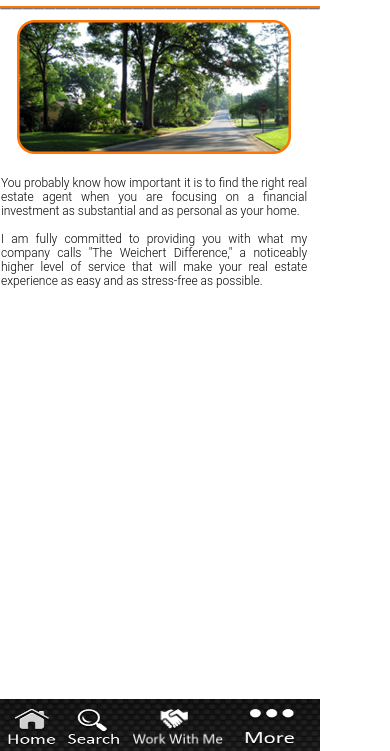
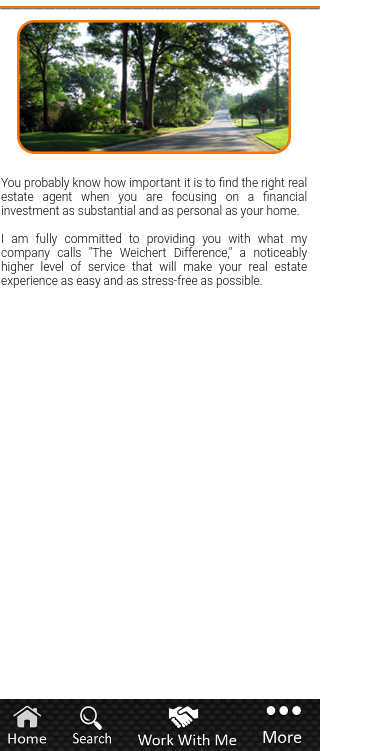
Before and after one commit to maulika/Asfalt, a plain HTML site: page weichert/index.html in a window 390 px wide. Shown: the part 93-844 px from the top of the page. Drawn offline with Linux system fonts and the light colour scheme.

Commit message:
Update style.css

```diff
--- a/weichert/css/style.css
+++ b/weichert/css/style.css
@@ -1,7 +1,7 @@
 body{ width:320px; background:#FFF; font-family:Arial, Helvetica, sans-serif;}
 a{ text-decoration:none;}
 p{color:#000; font-family:"Roboto Light";}
-.main{ float:left; width:640px; height:auto; display:block;}
+
 
 /*=======================Home===========================*/
 
@@ -140,12 +140,20 @@ input[type=radio]:checked + label:before {
 	.form ul li .submit { border:none; background:#fe7405; color:#fff; font-size: 12px;
 	font-family:"Roboto Medium";}
 
-.nav{float:left; width:320px; height:52px; background:url(../images/footer_bg_03.png) repeat-x top left; position:fixed; left:0; bottom:0;}
+.footer{
+width:320px;
+height:52px;
+left:0;
+bottom:0;
+position:fixed;
+float:left;
+}
+.nav{float:left; width:320px; height:52px; background:url(../images/footer_bg_03.png); }
 .nav ul{ float:left; width:320px; list-style:none; margin:0px; padding:0px;}
-.nav ul li{ float:left; width:auto; height:42px; padding-top:10px; margin:0px px 0px 0px;}
-.nav ul li:hover{ background:url(../images/footer_hover_03.png) no-repeat; background-size:100% 100%;}
-.nav ul li a{margin:0px 18px 0px 7px; text-align:center;}
-.nav ul li img{ width:82%; height:87%; }
+.nav li{ float:left; width:auto; height:42px; padding-top:10px;}
+.nav li:hover{ background:url(../images/footer_hover_03.png) no-repeat; background-size:100% 100%;}
+.nav a{margin:0px 18px 0px 7px; text-align:center;}
+.nav img{ margin-top:-3px;}
 
 
 .home_header{ float:left; width:100%; height:95px; text-align:center; margin-left: -8px; background:url(../images/header_line_07.png) repeat-x bottom left;}
```
